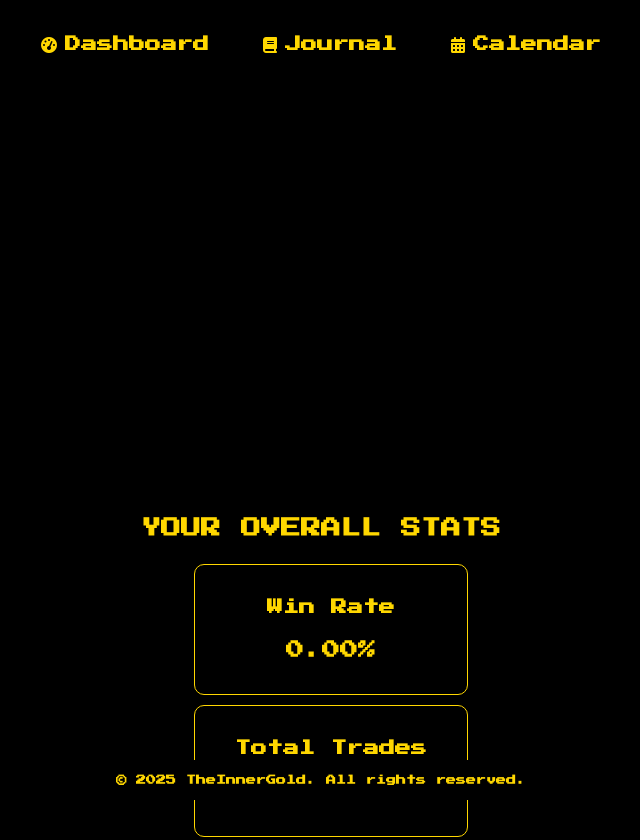
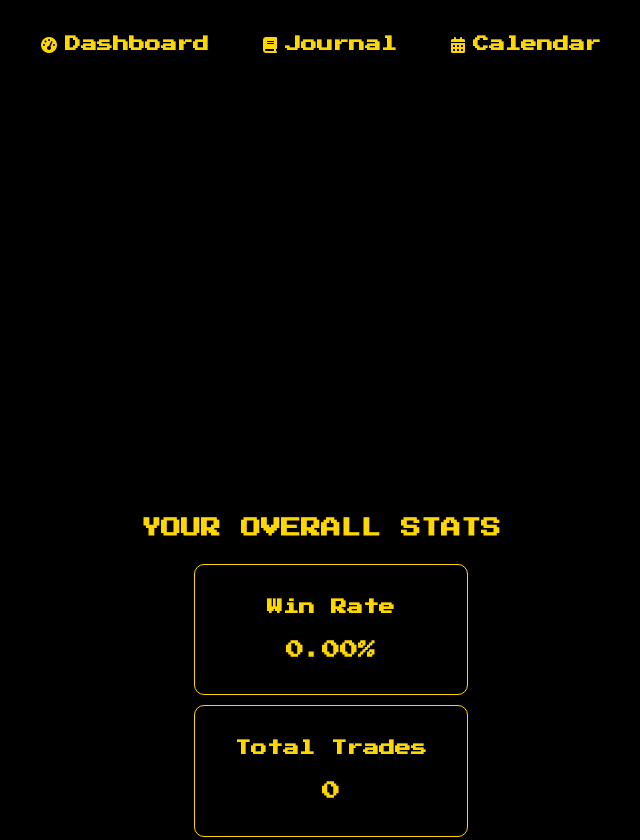
Before and after one commit to sinasll/beta, a plain HTML site: page index.html in a window 1280 px wide. Shown: the top 840 px of the page, without its empty margins (319-959 px from the left). Drawn offline with Linux system fonts and the light colour scheme.

Commit message:
no footer

```diff
--- a/index.html
+++ b/index.html
@@ -95,10 +95,6 @@
     </section>
   </main>
 
-  <footer>
-    <p>&copy; 2025 TheInnerGold. All rights reserved.</p>
-  </footer>
-
   <script src="app.js"></script>
 </body>
 </html>
```
Also changed, not shown: calendar.html (+0 -3 lines), journal.html (+0 -3 lines).
